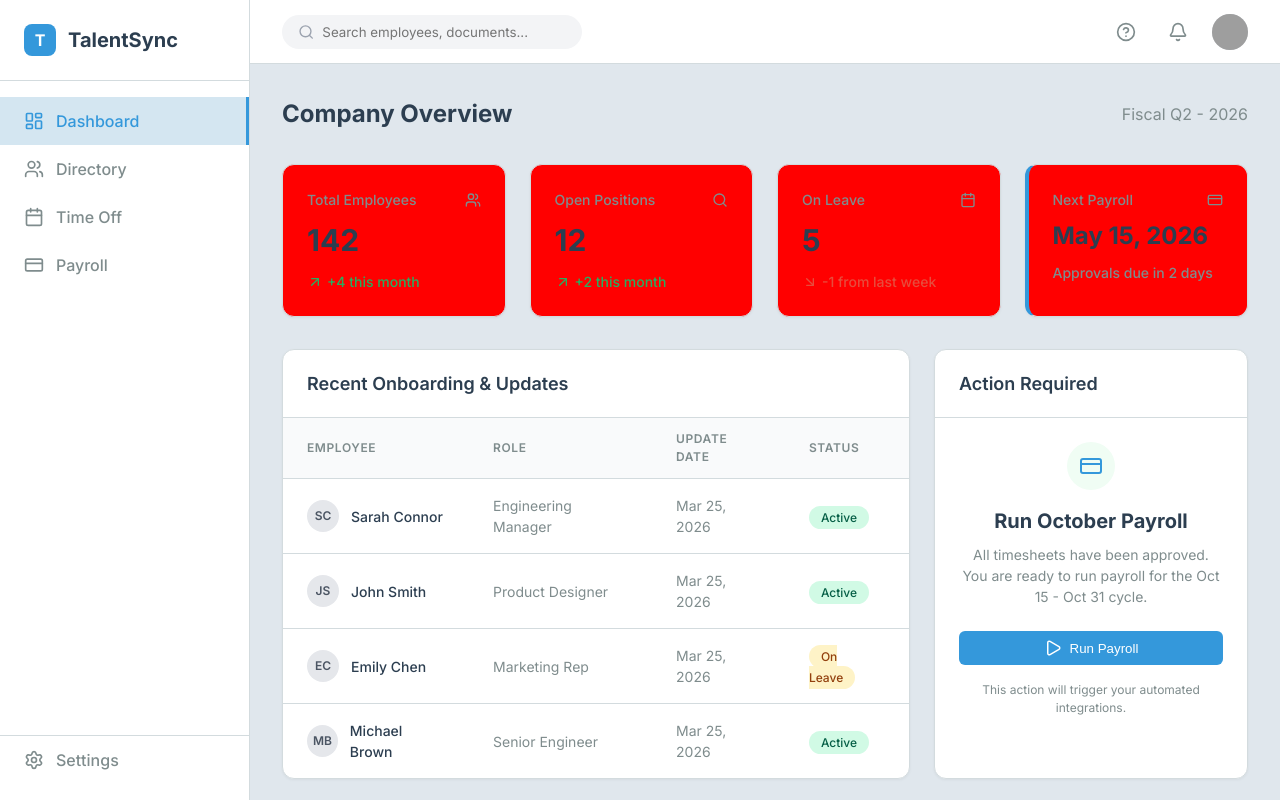
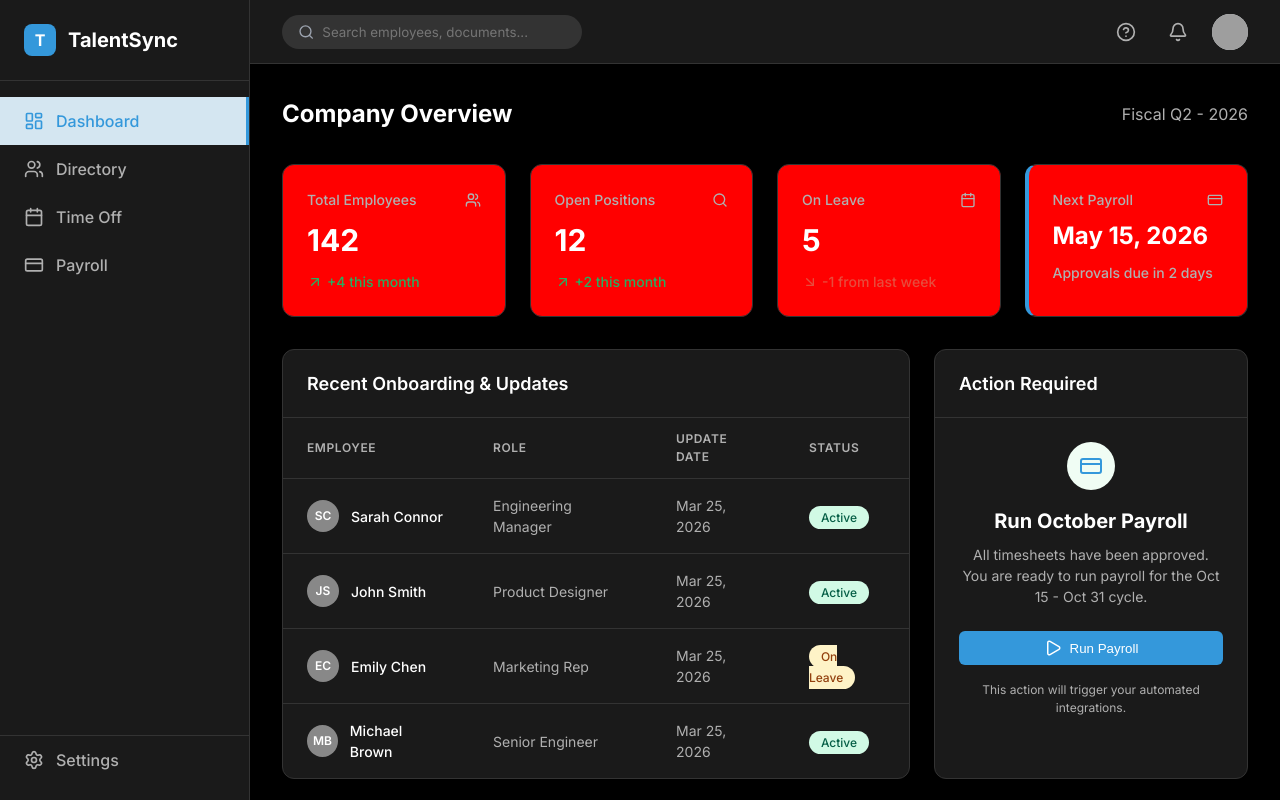
Before and after one commit to yuvalSela/DemoSite, a React app in the folder frontend/: page / in a window 1280 px wide. Built offline with nearby package versions, Linux system fonts and the light colour scheme; grey boxes are pictures that could not be loaded; the HTML template or start-up script is replaced by a standard one.

Commit message:
cli-tool: apply requested changes

```diff
--- a/frontend/src/index.css
+++ b/frontend/src/index.css
@@ -1,18 +1,18 @@
 @import url('https://fonts.googleapis.com/css2?family=Inter:wght@400;500;600;700&display=swap');
 
 :root {
-  --bg-color: #e0e7ed; /* Light blue-gray */
-  --surface-color: #ffffff; /* White */
-  --text-primary: #2c3e50; /* Darker blue-gray */
-  --text-secondary: #7f8c8d; /* Medium blue-gray */
-  --border-color: #d3dbde; /* Lighter blue-gray */
+  --bg-color: #000000; /* Black */
+  --surface-color: #1a1a1a; /* Dark gray for surfaces */
+  --text-primary: #ffffff; /* White */
+  --text-secondary: #b0b0b0; /* Light gray */
+  --border-color: #333333; /* Dark gray for borders */
 
   --primary: #3498db; /* Blue */
   --primary-hover: #2980b9; /* Darker blue */
   --primary-light: #d4e6f1; /* Lighter blue */
 
-  --sidebar-bg: #ffffff; /* White */
-  --sidebar-active: #eaf2f8; /* Very light blue */
+  --sidebar-bg: #1a1a1a; /* Dark gray */
+  --sidebar-active: #333333; /* Even darker gray */
 
   --warning: #f39c12; /* Orange */
   --danger: #e74c3c; /* Red */
@@ -126,7 +126,7 @@ body {
   display: flex;
   align-items: center;
   gap: 0.5rem;
-  background-color: #f3f4f6;
+  background-color: #333333;
   padding: 0.5rem 1rem;
   border-radius: 20px;
   width: 300px;
@@ -138,7 +138,7 @@ body {
   outline: none;
   width: 100%;
   font-family: inherit;
-  color: var(--text-primary);
+  color: white;
 }
 
 .topbar-actions {
@@ -300,7 +300,7 @@ th {
   text-transform: uppercase;
   letter-spacing: 0.05em;
   font-weight: 600;
-  background-color: #f9fafb;
+  background-color: #1a1a1a;
   border-bottom: 1px solid var(--border-color);
 }
 
@@ -324,8 +324,8 @@ tr:last-child td {
   width: 32px;
   height: 32px;
   border-radius: 50%;
-  background-color: #e5e7eb;
-  color: #4b5563;
+  background-color: #888888;
+  color: white;
   display: flex;
   align-items: center;
   justify-content: center;
```
